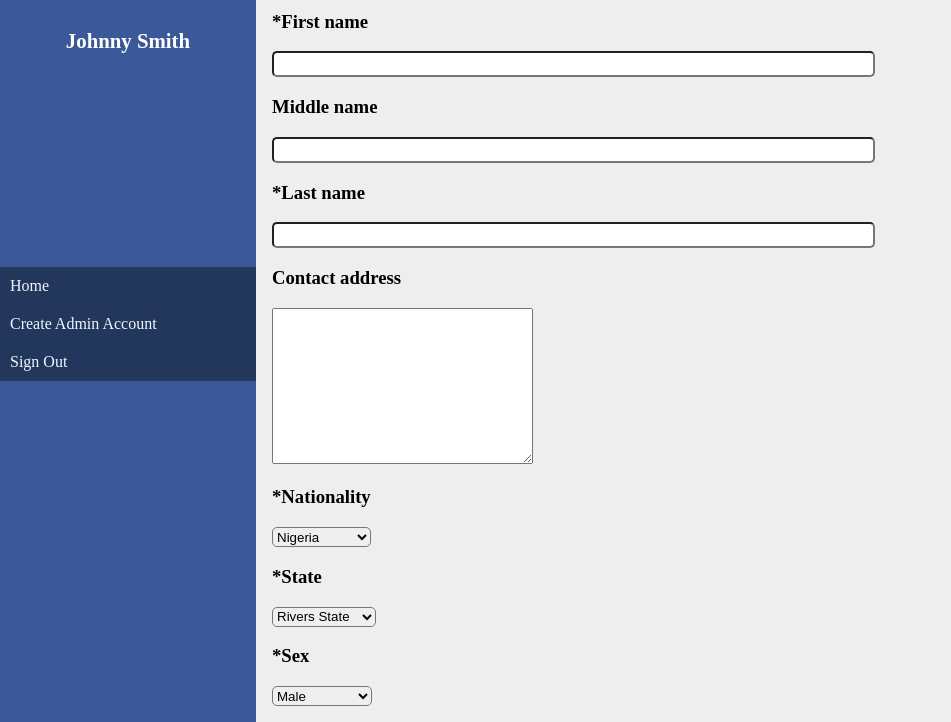
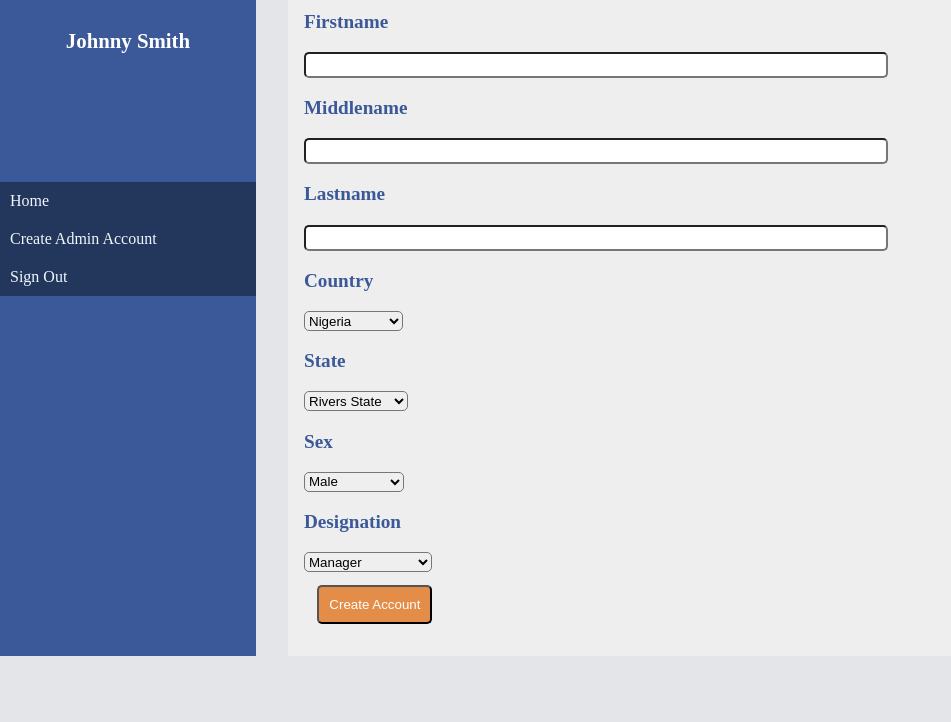
Before and after one commit to patrex/banka, a plain HTML site: page UI/admin-create-stf.html in a window 1280 px wide. Shown: the part 135-857 px from the top of the page, without its empty margins (0-951 px from the left). After the commit the page ends 800 px from the top, so only its background shows below. Drawn offline with Linux system fonts and the light colour scheme.

Commit message:
chore(template): add accessibility to templates

```diff
--- a/UI/admin-create-stf.html
+++ b/UI/admin-create-stf.html
@@ -36,16 +36,22 @@
 
         <form action="./admin-dashboard.html">
             <div class="form-ctnr">
-                <h3>*First name</h3>
-                <input type="text" name="fname" id="">
-                <h3>Middle name</h3>
-                <input type="text" name="fname" id="">
-                <h3>*Last name</h3>
-                <input type="text" name="fname" id="">
-                <h3>Contact address</h3>
-                <textarea name="addr" id="" cols="30" rows="10"></textarea>
-                <h3>*Nationality</h3>
-                <select name="nationality" id="">
+                <!-- <h3>*First name</h3> -->
+                <label for="fname" class="heading">Firstname</label>
+                <input type="text" name="fname" id="fname">
+
+
+                <!-- <h3>Middle name</h3> -->
+                <label for="mname" class="heading">Middlename</label>
+                <input type="text" name="mname" id="mname">
+                <!-- <h3>*Last name</h3> -->
+                <label for="lname" class="heading">Lastname</label>
+                <input type="text" name="lname" id="lname">
+
+
+                <!-- <h3>*Nationality</h3> -->
+                <label for="nat" class="heading">Country</label>
+                <select name="nat" id="nat">
                     <option value="ng">Nigeria</option>
                     <option value="gh">Ghana</option>
                     <option value="cd">Cote D'Ivoire</option>
@@ -54,8 +60,9 @@
                     <option value="sn">Senegal</option>
                     <option value="rw">Riwandha</option>
                 </select>
-                <h3>*State</h3>
-                <select name="state" id="">
+                <!-- <h3>*State</h3> -->
+                <label for="state" class="heading">State</label>
+                <select name="state" id="state">
                     <option value="rv">Rivers State</option>
                     <option value="ab">Abia State</option>
                     <option value="og">Ogun State</option>
@@ -65,16 +72,18 @@
                     <option value="lg">Lagos State</option>
                 </select>
 
-                <h3>*Sex</h3>
-                <select name="sex" id="">
+                <!-- <h3>*Sex</h3> -->
+                <label for="sex" class="heading">Sex</label>
+                <select name="sex" id="sex">
                     <option value="ml">Male</option>
                     <option value="fm">Female</option>
                     <option value="nn">Not specified</option>
 
                 </select>
 
-                <h3>Designation</h3>
-                <select name="designation" id="">
+                <!-- <h3>Designation</h3> -->
+                <label for="desig" class="heading">Designation</label>
+                <select name="designation" id="desig">
                     <option value="mgr">Manager</option>
                     <option value="cas">Cashier</option>
                     <option value="clk">Clerk</option>
--- a/UI/css/admin-dashboard.css
+++ b/UI/css/admin-dashboard.css
@@ -182,6 +182,14 @@ input[type='number'] {
     color: white;
 }
 
+.heading {
+    display: block;
+    font-weight: bold;
+    font-size: 120%;
+    margin: 1em 0;
+    color: #3b5998;
+}
+
 
 @media only screen and (min-width: 480px) {
     body {
@@ -249,6 +257,18 @@ input[type='number'] {
 
     }
 
+    .heading {
+        display: block;
+        font-weight: bold;
+        font-size: 120%;
+        margin: 1em 0;
+        color: #3b5998;
+    }
+
+    main {
+        margin-left: 2em;
+    }
+
     /* nav ul li.sos a {
         display: none !important;
     }
--- a/UI/css/cas-credit.css
+++ b/UI/css/cas-credit.css
@@ -28,9 +28,12 @@ div.acct-info h3, h4{
 input[type='number'] {
     border-radius: 5px;
     height: 2em;
+    width: 20%;
+    padding-left: 5px;
 }
 
 .amt-label {
     display: inline;
     font-weight: bold;
+    padding: 2em;
 }
--- a/UI/css/sign-in.css
+++ b/UI/css/sign-in.css
@@ -22,6 +22,9 @@ body {
 
 .heading {
     margin: 1em auto;
+    font-size: 120%;
+    display: block;
+    font-weight: bold;
 }
 
 .sos {
--- a/UI/css/usr-dashboard.css
+++ b/UI/css/usr-dashboard.css
@@ -207,7 +207,7 @@ textarea {
 
     aside {
         grid-template-columns: auto;
-        grid-template-rows: 30% auto;
+        grid-template-rows: 40% auto;
         padding: 0;
         /* background-color: red; */
         /* border-right: .1em solid blue; */
```
Also changed, not shown: UI/cas-credit.html (+2 -2 lines), UI/usr-acct-hist.html (+2 -3 lines), UI/usr-create-acct.html (+1 -1 lines), UI/usr-sign-in.html (+8 -4 lines), UI/usr-sign-up.html (+6 -6 lines), UI/usr-view-prof.html (+1 -0 lines).
